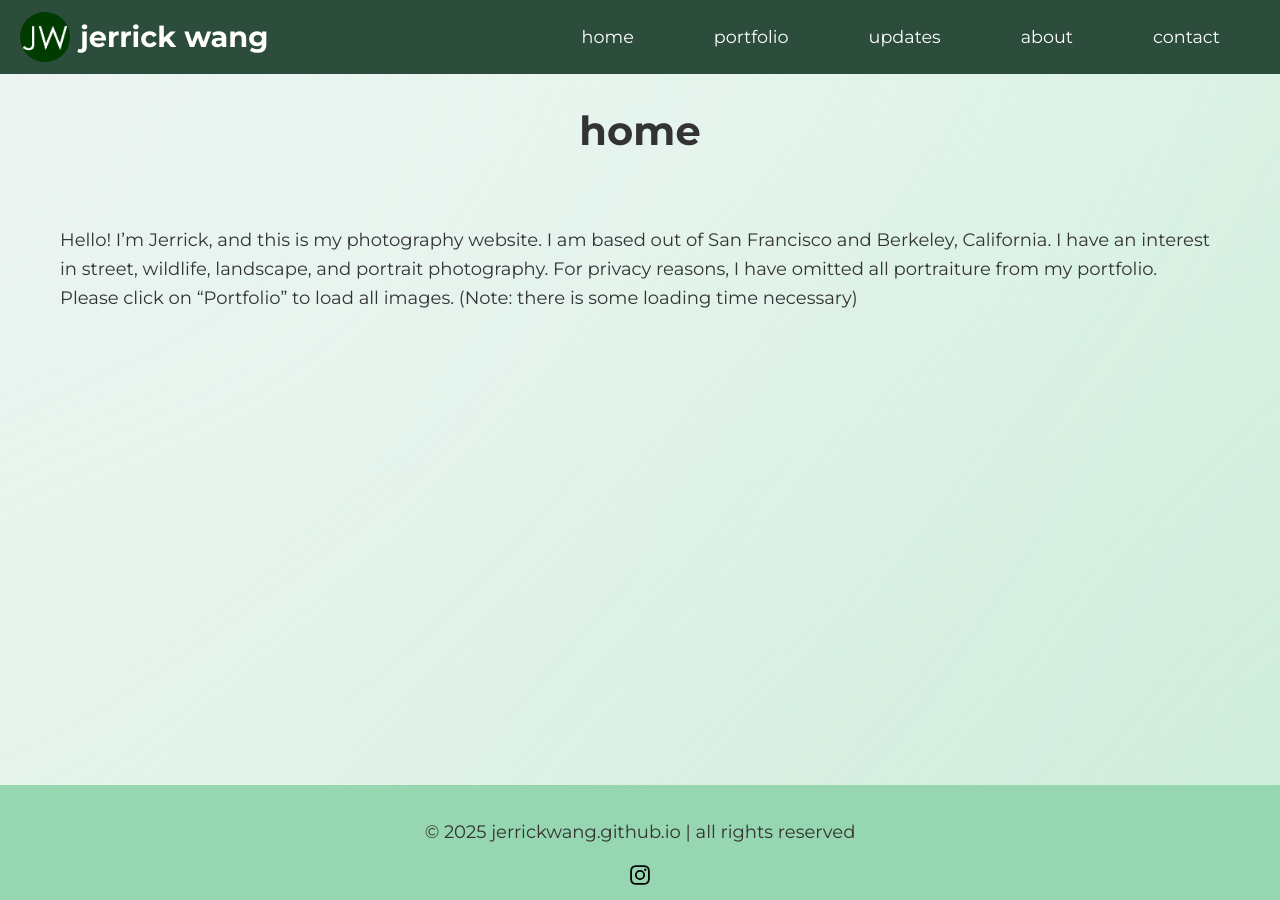
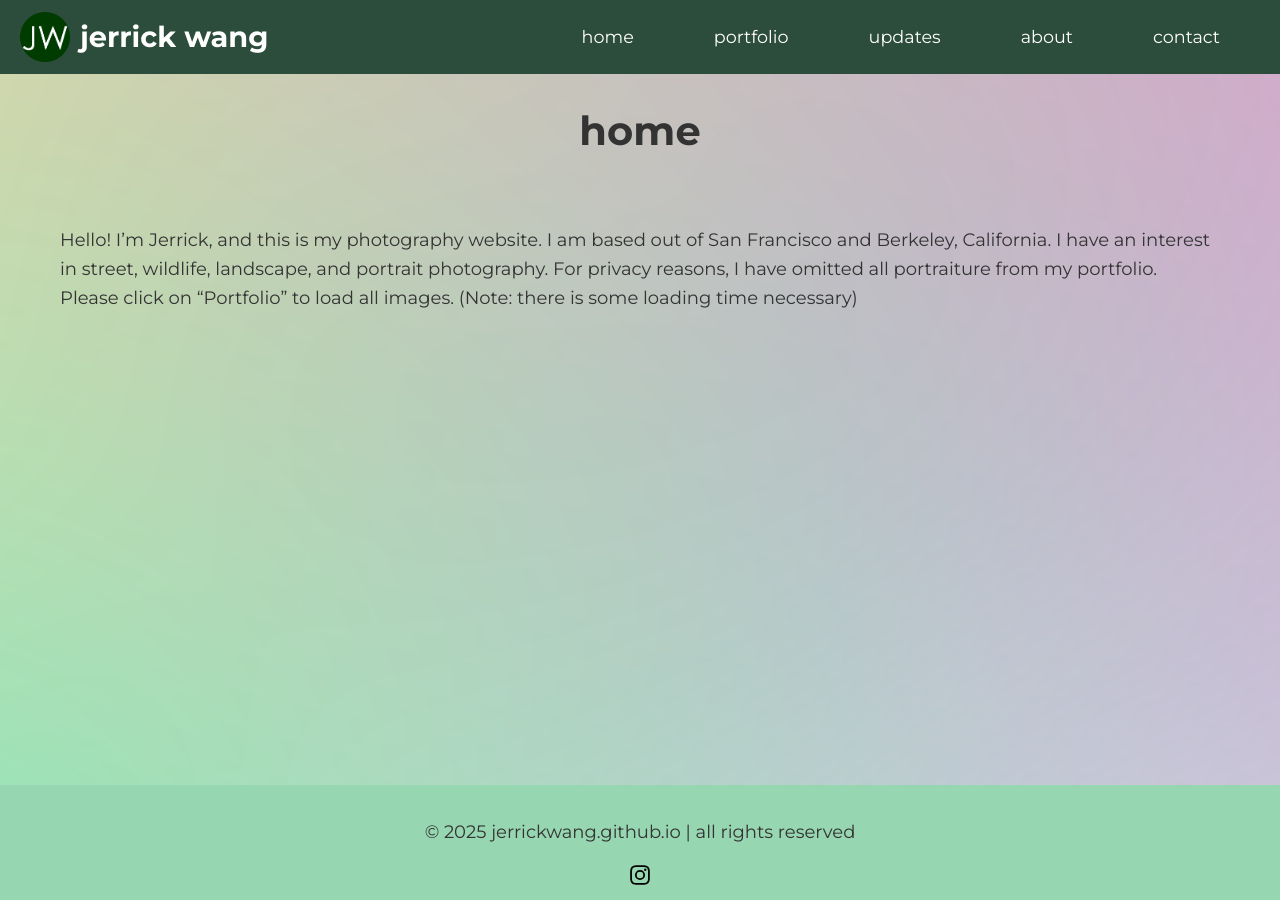
Before and after one commit to jerrickwang/jerrickwang.github.io, a Jekyll site: the page built from index.md, in a window 1280 px wide. Built offline with Jekyll 4.4.1, drawn with Linux system fonts in a browser that asks for light colours.

Commit message:
Update style.css

```diff
--- a/assets/css/style.css
+++ b/assets/css/style.css
@@ -24,16 +24,16 @@ body::before {
   width: 300%;
   height: 300%;
   background:
-    radial-gradient(circle at 100% 0%, rgba(150, 214, 176, 0.3), transparent 50%),
-    radial-gradient(circle at 75% 25%, rgba(170, 235, 190, 0.25), transparent 50%),
-    radial-gradient(circle at 50% 0%, rgba(200, 255, 220, 0.2), transparent 50%),
-    radial-gradient(circle at 25% 75%, rgba(180, 235, 200, 0.25), transparent 50%),
-    radial-gradient(circle at 0% 100%, rgba(200, 255, 200, 0.3), transparent 50%),
-    radial-gradient(circle at 50% 100%, rgba(170, 235, 190, 0.25), transparent 50%),
-    radial-gradient(circle at 50% 50%, rgba(150, 214, 176, 0.3), transparent 50%);
+    radial-gradient(circle at 100% 0%, rgba(255, 0, 150, 0.4), transparent 50%),
+    radial-gradient(circle at 75% 25%, rgba(0, 255, 200, 0.3), transparent 50%),
+    radial-gradient(circle at 50% 0%, rgba(255, 200, 0, 0.35), transparent 50%),
+    radial-gradient(circle at 25% 75%, rgba(0, 150, 255, 0.4), transparent 50%),
+    radial-gradient(circle at 0% 100%, rgba(200, 0, 255, 0.35), transparent 50%),
+    radial-gradient(circle at 50% 100%, rgba(255, 100, 0, 0.4), transparent 50%),
+    radial-gradient(circle at 50% 50%, rgba(0, 255, 100, 0.35), transparent 50%);
   filter: blur(80px);
   z-index: -1;
-  animation: ambient-move 2s ease-in-out infinite alternate;
+  animation: ambient-move 6s ease-in-out infinite alternate;
 }
 
 
```
